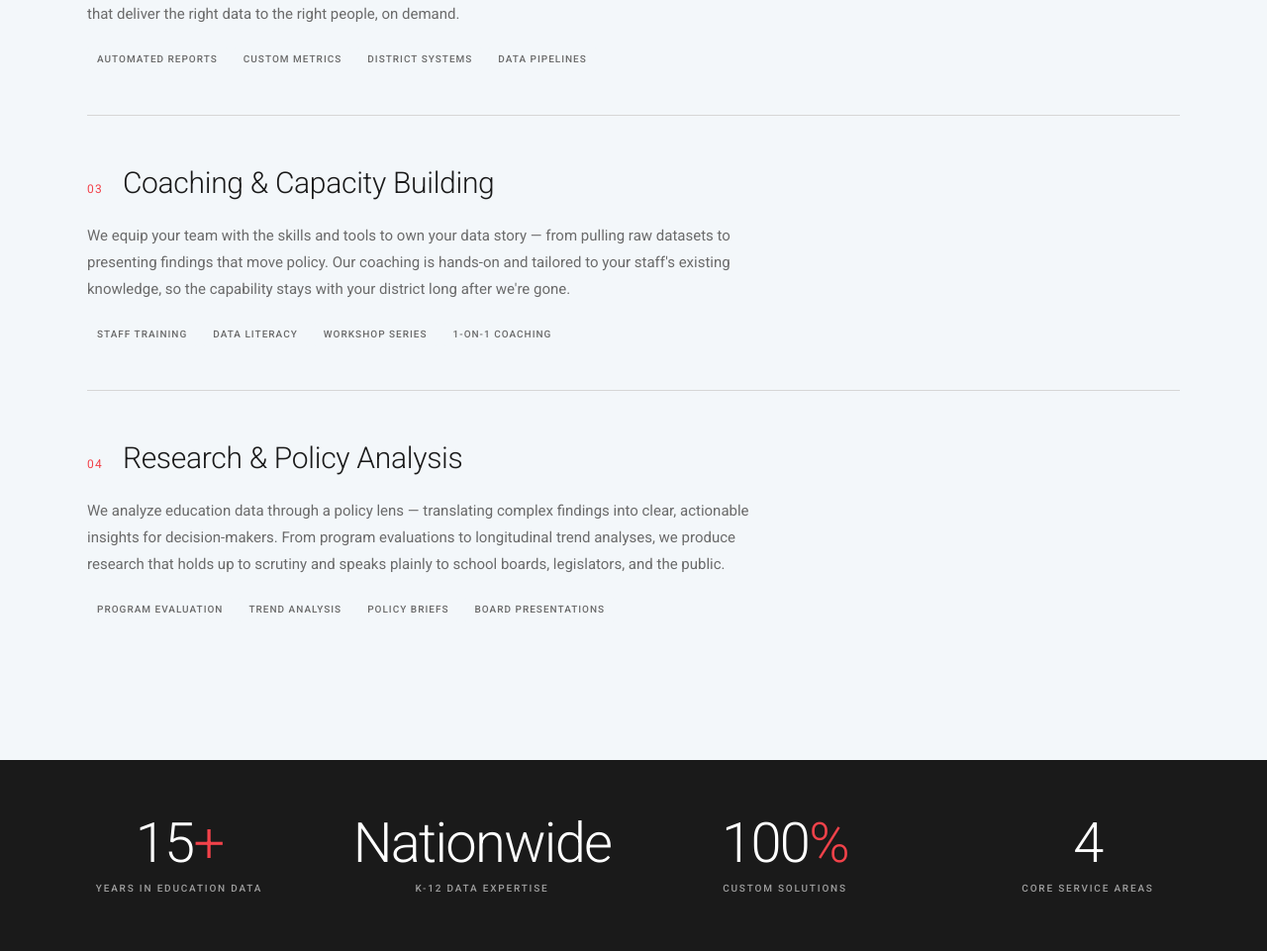
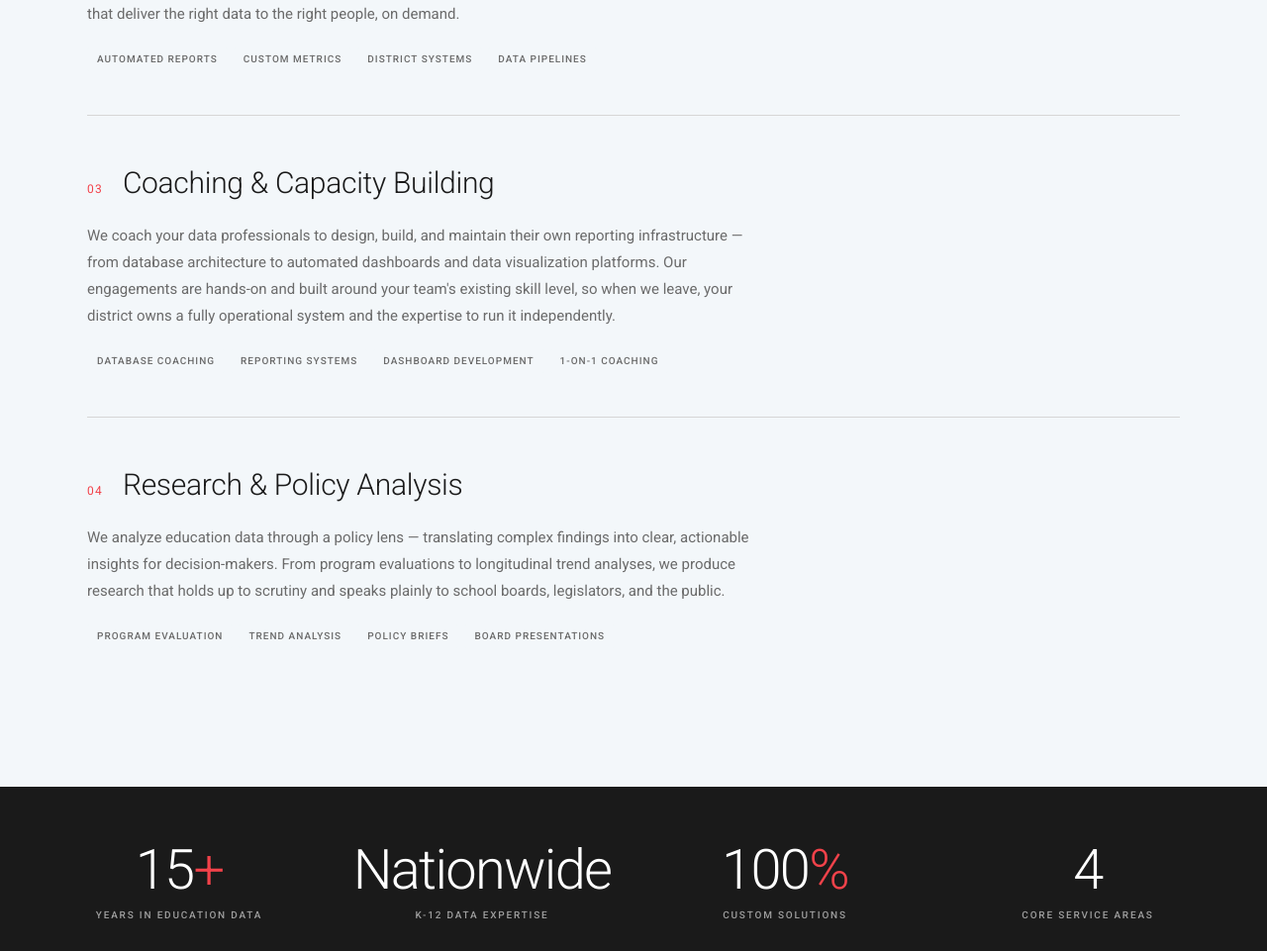
Before and after one commit to haigenhuang-sudo/edudatatopolicy, a Flask app: page /services in a window 1280 px wide. Shown: the part 1876-2837 px from the top of the page at 99% size. Run offline with Flask 3, Linux system fonts and the light colour scheme.

Commit message:
update projects services main.css

```diff
--- a/templates/expertise.html
+++ b/templates/expertise.html
@@ -81,7 +81,7 @@
         </svg>
       </div>
       <h3>Public Data Systems</h3>
-      <p>We know where to find the data — state report cards, NCES, CCD, PISA — and how to clean, merge, and transform it into reliable, analysis-ready datasets for your district's specific questions.</p>
+      <p>We know where to find the data — state report cards, NCES, CCD, NAEP — and how to clean, merge, and transform it into reliable, analysis-ready datasets for your district's specific questions.</p>
       <div class="expertise-tags">
         <span class="tag">NCES / CCD</span>
         <span class="tag">State Report Cards</span>
--- a/templates/projects.html
+++ b/templates/projects.html
@@ -84,7 +84,7 @@
         </div>
       </div>
       <div class="project-card-body">
-        <p>Hands-on coaching that builds your team's capacity to collect, manage, interpret, and act on data independently — so the expertise stays in your district long after the engagement ends.</p>
+        <p>We work hands-on with your data team to build reporting systems, dashboards, and visualization platforms from the ground up — then hand it over so your district owns and operates it independently.</p>
       </div>
     </div>
   </div>
--- a/templates/services.html
+++ b/templates/services.html
@@ -18,33 +18,33 @@
   <h2 class="section-title fade-up">What we <br/><em>specialize in</em></h2>
 
   <div class="services-list">
-    <div class="service-item fade-up">
+    <a href="#data-visualization" class="service-item fade-up" style="text-decoration:none; color:inherit;">
       <span class="service-num">01</span>
       <span class="service-name">Data Visualization Tools</span>
       <span class="service-tag">Decision Support</span>
-    </div>
-    <div class="service-item fade-up">
+    </a>
+    <a href="#custom-reporting" class="service-item fade-up" style="text-decoration:none; color:inherit;">
       <span class="service-num">02</span>
       <span class="service-name">Custom Reporting Systems</span>
       <span class="service-tag">Infrastructure</span>
-    </div>
-    <div class="service-item fade-up">
+    </a>
+    <a href="#coaching" class="service-item fade-up" style="text-decoration:none; color:inherit;">
       <span class="service-num">03</span>
       <span class="service-name">Coaching &amp; Capacity Building</span>
       <span class="service-tag">Training</span>
-    </div>
-    <div class="service-item fade-up">
+    </a>
+    <a href="#research-analysis" class="service-item fade-up" style="text-decoration:none; color:inherit;">
       <span class="service-num">04</span>
       <span class="service-name">Research &amp; Policy Analysis</span>
       <span class="service-tag">Analysis</span>
-    </div>
+    </a>
   </div>
 </div>
 
 <div class="service-details-section">
   <div class="section" style="padding-top: 0;">
 
-    <div class="service-detail-card fade-up">
+    <div class="service-detail-card fade-up" id="data-visualization">
       <div class="service-detail-header">
         <span class="service-detail-num">01</span>
         <h3>Data Visualization Tools</h3>
@@ -58,7 +58,7 @@
       </div>
     </div>
 
-    <div class="service-detail-card fade-up">
+    <div class="service-detail-card fade-up" id="custom-reporting">
       <div class="service-detail-header">
         <span class="service-detail-num">02</span>
         <h3>Custom Reporting Systems</h3>
@@ -72,21 +72,21 @@
       </div>
     </div>
 
-    <div class="service-detail-card fade-up">
+    <div class="service-detail-card fade-up" id="coaching">
       <div class="service-detail-header">
         <span class="service-detail-num">03</span>
         <h3>Coaching &amp; Capacity Building</h3>
       </div>
-      <p>We equip your team with the skills and tools to own your data story — from pulling raw datasets to presenting findings that move policy. Our coaching is hands-on and tailored to your staff's existing knowledge, so the capability stays with your district long after we're gone.</p>
+      <p>We coach your data professionals to design, build, and maintain their own reporting infrastructure — from database architecture to automated dashboards and data visualization platforms. Our engagements are hands-on and built around your team's existing skill level, so when we leave, your district owns a fully operational system and the expertise to run it independently.</p>
       <div class="service-detail-tags">
-        <span class="tag">Staff Training</span>
-        <span class="tag">Data Literacy</span>
-        <span class="tag">Workshop Series</span>
+        <span class="tag">Database Coaching</span>
+        <span class="tag">Reporting Systems</span>
+        <span class="tag">Dashboard Development</span>
         <span class="tag">1-on-1 Coaching</span>
       </div>
     </div>
 
-    <div class="service-detail-card fade-up">
+    <div class="service-detail-card fade-up" id="research-analysis">
       <div class="service-detail-header">
         <span class="service-detail-num">04</span>
         <h3>Research &amp; Policy Analysis</h3>
```
